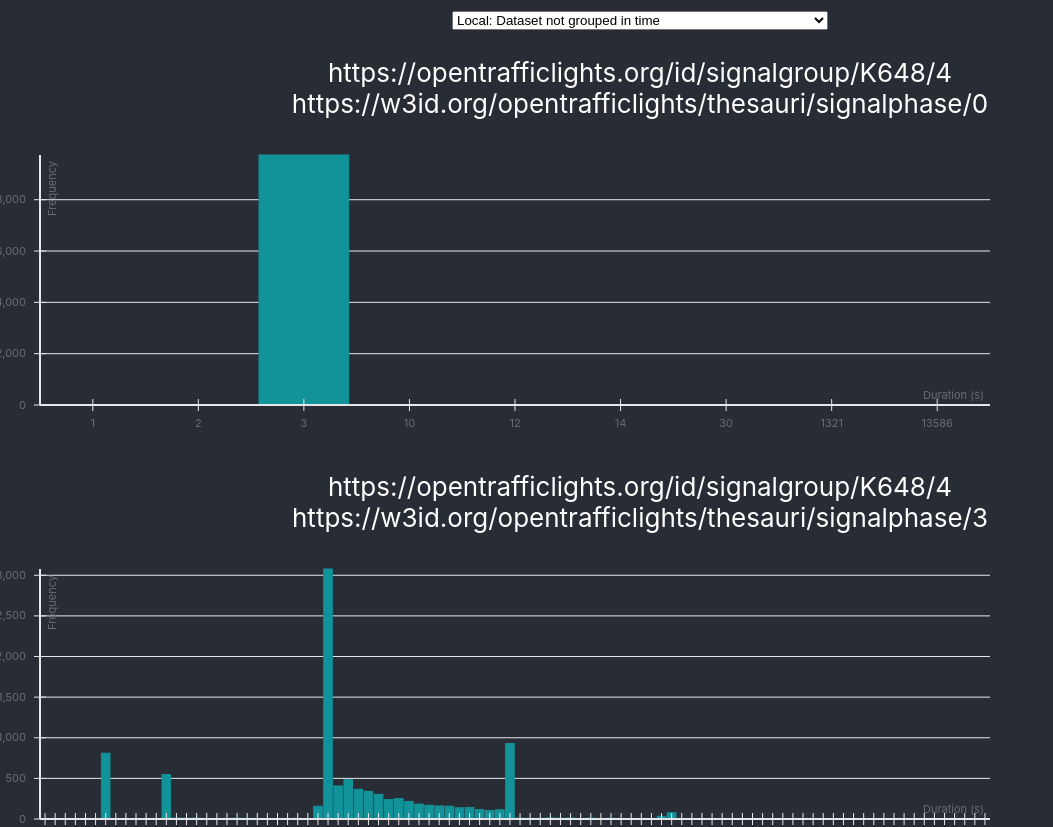
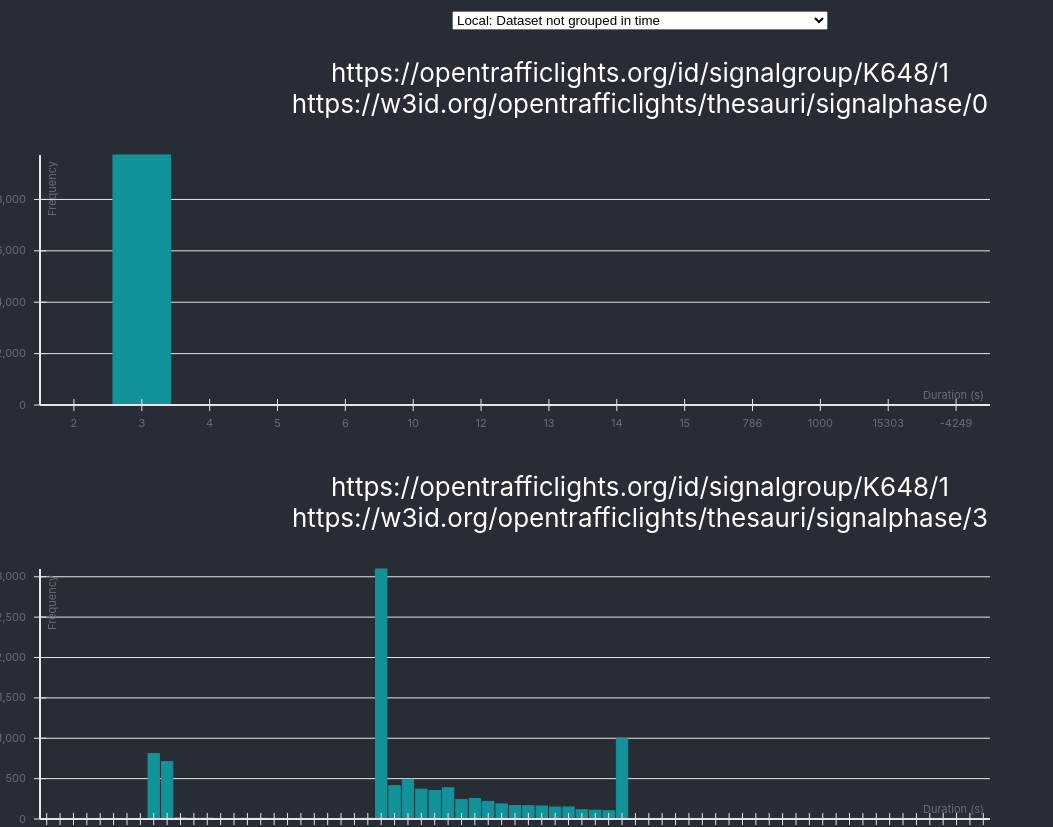
Before and after one commit to kridhaen/OpenTrafficLightsDistributionsVisualizer, a React (Create React App) app: page / in a window 1280 px wide. Shown: the top 827 px of the page, without its empty margins (0-1053 px from the left). Built offline with nearby package versions, Linux system fonts and the light colour scheme; no server answers.

Commit message:
show charts in order sorted by title and subtitle

```diff
--- a/src/visualizer/Graph/ChartContainer.js
+++ b/src/visualizer/Graph/ChartContainer.js
@@ -7,7 +7,7 @@ class ChartContainer extends Component {
         let {data} = this.props;
         return (
             <div className="ChartContainer ">
-                {Object.keys(data).map((title) => {return Object.keys(data[title]).map((subtitle) =>{
+                {Object.keys(data).sort().map((title) => {return Object.keys(data[title]).sort().map((subtitle) =>{
                     return <BarChart data={data[title][subtitle]} title={title+" "+subtitle}/>
                 })}
                 )}
```
